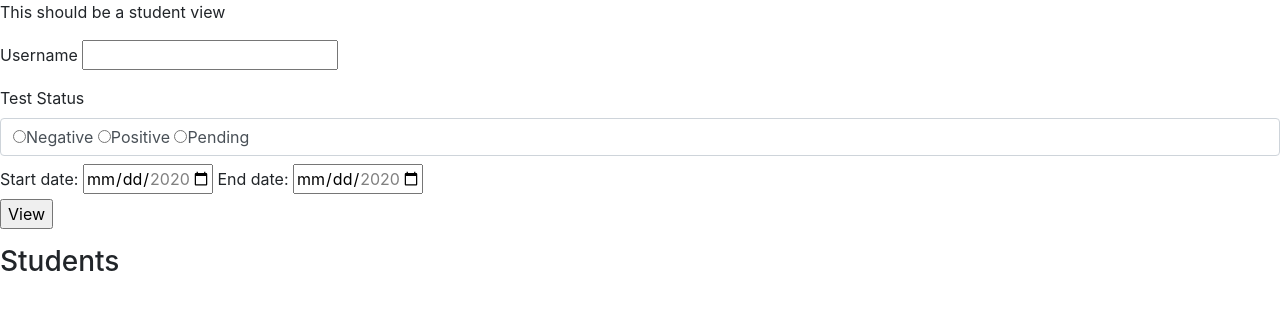
After one commit to Southwindlin/Gatech-Covid19-Testing-System, a Flask app: page /studentView in a window 1280 px wide. The commit adds this page. Shown: the top 310 px of the page. Run offline with Flask 2, Linux system fonts and the light colour scheme; some libraries are stand-ins or nearby versions.

Commit message:
finished student view
finish the student view, also include a tempate online for the visualization

```diff
--- a/FlaskDemo/app.py
+++ b/FlaskDemo/app.py
@@ -83,14 +83,8 @@ def getRegistRequest():
         #see if the password match
         if confirmPass != passWord:
             return "Sorry, your passwords don't match"
-        # else:
-        #
-        #
-        #     #transform the password into hash type
-        #     #passWord = bytes(passWord, encoding='UTF-8')#first need to change into bytes
-        #     passWord = hashlib.md5(passWord.encode("utf-8"))#then change into hash type
 
-
+        #no need to change the password to hashcode here since it's done in the mysql procedure
 
         #treatment according to the usertype
         if userType == 'admin':
@@ -141,6 +135,48 @@ def getRegistRequest():
                         return "You have successfully registered"
 
 
+@app.route('/studentView',methods=['GET','POST'])
+def studentView():
+    if request.method == 'GET':
+        return render_template('studentView.html')
+    elif request.method == 'POST':
+        cursor = mysql.connection.cursor()
+
+        #Will change the way of getting username after the front end is done
+        userName = request.form.get('Username')
+        status = request.form.get('Status')
+        startDate = request.form.get('TimeStart')
+        endDate = request.form.get('TimeEnd')
+
+        try:
+            result = cursor.callproc("student_view_results",[userName, status, startDate,endDate])
+        except pymysql.IntegrityError or KeyError as e:
+            return "unable to view because " + str(e)
+        else:
+            #print the view to the html
+
+            # select from the student_view_results_result
+            sql = "select * from student_view_results_result"
+            cursor.execute(sql)
+            mysql.connection.commit()
+            content = cursor.fetchall()
+
+            # get the field name
+            sql = "SHOW FIELDS FROM student_view_results_result"
+            cursor.execute(sql)
+            labels = cursor.fetchall()
+            mysql.connection.commit()
+            labels = [l[0] for l in labels]
+
+            return render_template('studentView.html', labels=labels, content=content)
+
+
+
+
+
+
+
+
 
 
 
--- a/FlaskDemo/templates/form.html
+++ b/FlaskDemo/templates/form.html
@@ -10,6 +10,7 @@
     <p>Password <input type = "text" name = "Password" /></p>
     <p><input type = "submit" value = "Login" /></p>
  </form>
+<a href="/studentView">StudentLogin(Just for test)</a>
  <p><a href="/">Back</a></p>
 
 </body>
--- /dev/null
+++ b/FlaskDemo/templates/studentView.html
@@ -0,0 +1,73 @@
+<!DOCTYPE html>
+<html lang="en">
+<head>
+        <!-- Required meta tags -->
+    <meta charset="utf-8">
+    <meta name="viewport" content="width=device-width, initial-scale=1, shrink-to-fit=no">
+
+    <!-- Bootstrap CSS -->
+    <link rel="stylesheet" href="https://stackpath.bootstrapcdn.com/bootstrap/4.1.3/css/bootstrap.min.css"
+          integrity="sha384-MCw98/SFnGE8fJT3GXwEOngsV7Zt27NXFoaoApmYm81iuXoPkFOJwJ8ERdknLPMO" crossorigin="anonymous">
+
+    <title>StudentView</title>
+</head>
+<body>
+<form action="/studentView" method = "POST">
+<p>This should be a student view</p>
+<div>
+    <p>Username <input type = "text" name = "Username" /></p>
+    <label >Test Status</label>
+         <label class="form-control">
+         <input type="radio" name="Status" value="Negative" id="Neg"><label for="Neg">Negative</label>
+         <input type="radio" name="Status" value="Positive" id="Pos"><label for="Pos">Positive</label>
+         <input type="radio" name="Status" value="Pending" id="Pen"><label for="Pen">Pending</label>
+    </label>
+
+    <label for="start">Start date:</label>
+    <input type="date" id="start" name="TimeStart"
+       min="2020-01-01" max="2020-12-31">
+
+    <label for="end">End date:</label>
+
+    <input type="date" id="end" name="TimeEnd"
+       min="2020-01-01" max="2020-12-31">
+</div>
+    <p><input type = "submit" value = "View" /></p>
+
+    <!-- copy some template online just for testing -->
+    <div class="row">
+    <div class="col-md-6 col-sm-12 col-xs-12">
+        <div class="panel panel-default">
+            <div class="panel-heading">
+                <h3>Students</h3>
+            </div>
+            <div class="panel-body">
+                <div class="table-responsive">
+                    <table class="table table-striped table-bordered table-hover">
+                        <thead>
+                        <tr>
+                            {% for i in labels %}
+                                <td>{{ i }}</td>
+                            {% endfor %}
+                        </tr>
+                        </thead>
+                        <tbody>
+                        {% for i in content %}
+                            <tr>
+                                {% for j in i %}
+                                    <td>{{ j }}</td>
+                                {% endfor %}
+                            </tr>
+                        {% endfor %}
+                        </tbody>
+                    </table>
+                </div>
+            </div>
+        </div>
+
+    </div>
+
+</div>
+</form>
+</body>
+</html>
```
